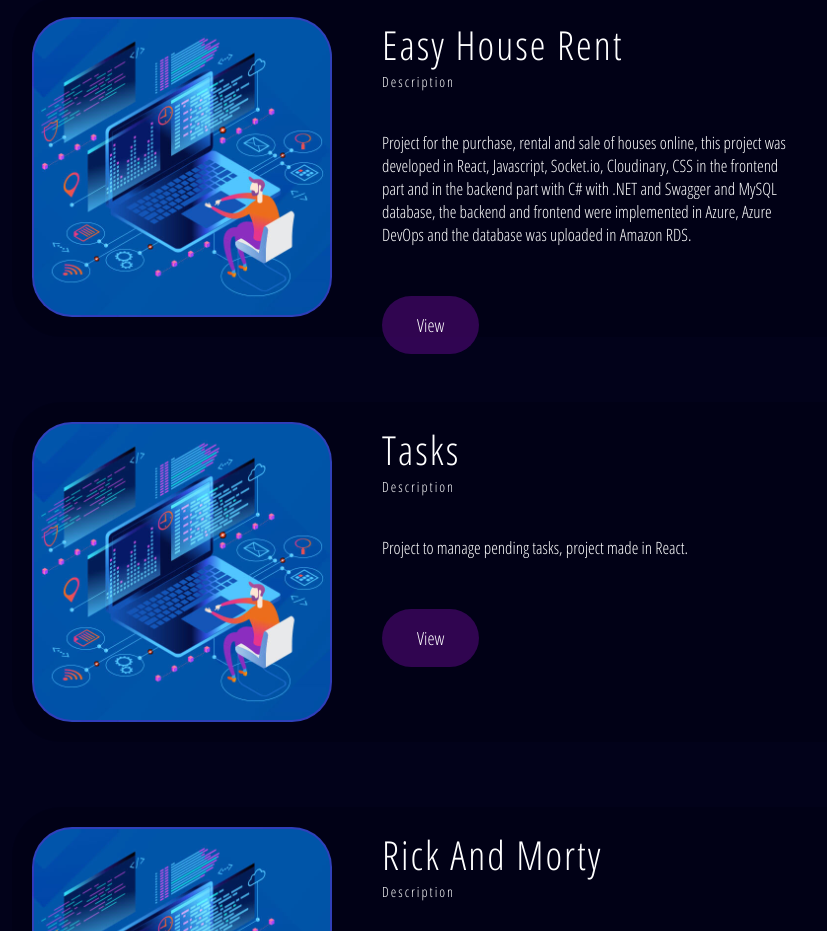
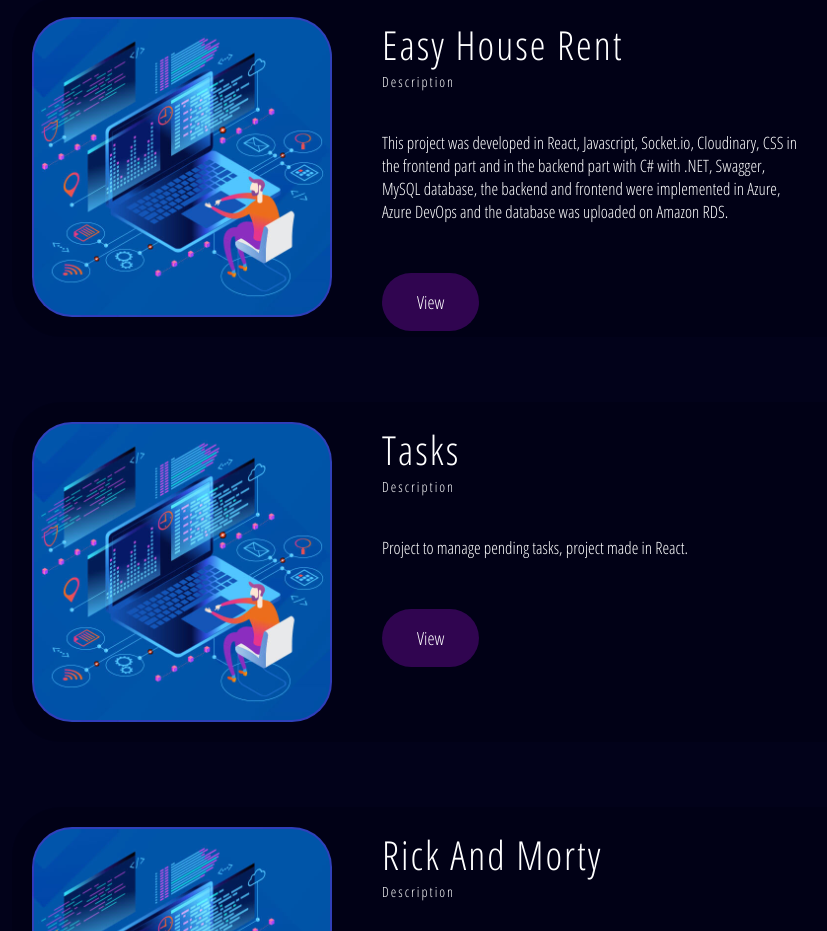
Before and after one commit to JuanFlorez1326/Portfolio-1.0, a React (Create React App) app: page / in a window 1280 px wide. Shown: the part 2520-3451 px from the top of the page, without its empty margins (188-1015 px from the left). Built offline with nearby package versions, Linux system fonts and the light colour scheme.

Commit message:
ADD: Editing the EHR project description

```diff
--- a/src/components/Projects/Projects.jsx
+++ b/src/components/Projects/Projects.jsx
@@ -26,10 +26,10 @@ export const Projects = () => {
           <h1 className="name">Easy House Rent</h1>
           <h3 className="position">Description</h3>
           <h4 className="about">
-            Project for the purchase, rental and sale of houses online, this project was developed in React,
-            Javascript, Socket.io, Cloudinary, CSS in the frontend part and in the backend part with C# with
-            .NET and Swagger and MySQL database, the backend and frontend were implemented in Azure, Azure DevOps
-            and the database was uploaded in Amazon RDS.
+            This project was developed in React, Javascript, Socket.io, Cloudinary,
+            CSS in the frontend part and in the backend part with C# with
+            .NET, Swagger, MySQL database, the backend and frontend were
+            implemented in Azure, Azure DevOps and the database was uploaded on Amazon RDS.
           </h4>
           <a href="http://ehr.herokuapp.com/#/" target='_blank' rel='noopener noreferrer' className="contact-member"><span>View</span></a>
         </div>
```
